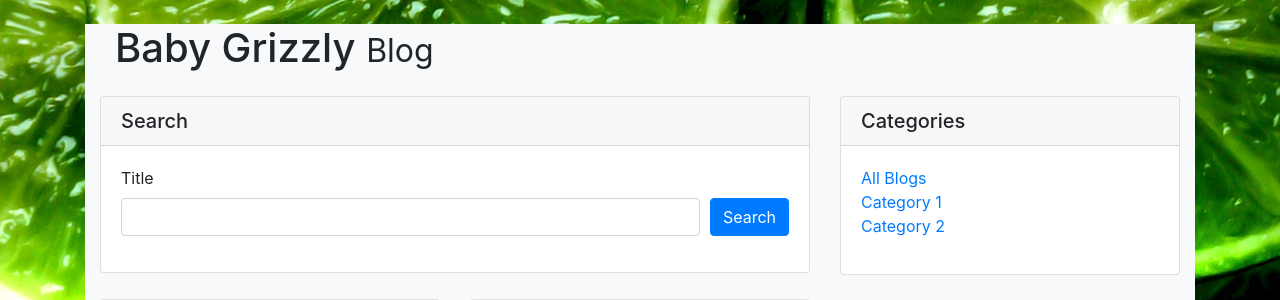
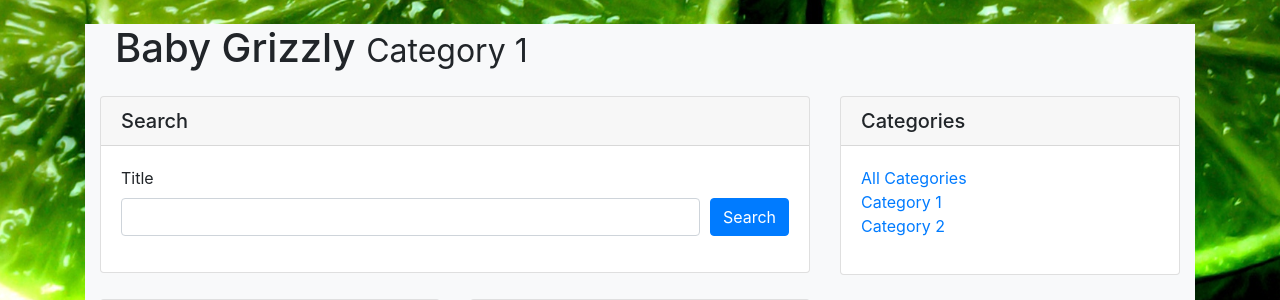
Before and after one commit to nivanovsp/babygrizz, a Django app: page /blog/category1/ in a window 1280 px wide. Shown: the part 72-372 px from the top of the page. Run offline with Django 3.2, Linux system fonts and the light colour scheme; data comes from the database, SQL or seed files in the repository; both versions use the stored data as it was after the commit; some libraries are stand-ins or nearby versions.

Commit message:
All categories added

```diff
--- a/babygrizz/urls.py
+++ b/babygrizz/urls.py
@@ -30,7 +30,8 @@ urlpatterns = [
     # Blog pages
     path('', views.home, name='home'),
     path('blog/', views.blog, name='blog'),
-    path('blog/all', views.all_blogs, name='all_blogs'),
+    path('blog/all_blogs', views.all_blogs, name='all_blogs'),
+    path('blog/all_categories', views.all_categories, name='all_categories'),
     path('blog/category1/', views.cat_one, name='cat_one'),
     path('blog/category2/', views.cat_two, name='cat_two'),
     url(r'^list$', views.all_blogs),
--- a/blog/templates/blog/base_blogs.html
+++ b/blog/templates/blog/base_blogs.html
@@ -7,12 +7,7 @@
 <!-- Page Content -->
 <div class="container-fluid bg-light">
 
-    <!-- Blog Entries Column -->
-    <div class="col-md-8">
-        <h1 class="my-4">Baby Grizzly
-            <small>Blog</small>
-        </h1>
-    </div>
+    {% block page_title %}{% endblock %}
 
     <div class="row">
         <!-- Sidebar Widgets Column -->
@@ -45,7 +40,7 @@
                         <div class="col-lg-6">
                             <ul class="list-unstyled">
                                 <li>
-                                    <a href="{% url 'all_blogs' %}">All Blogs</a>
+                                    <a href="{% url 'all_categories' %}">All Categories</a>
                                 </li>
                                 <li>
                                     <a href="{% url 'cat_one' %}">Category 1</a>
--- a/blog/templates/blog/category1.html
+++ b/blog/templates/blog/category1.html
@@ -1,4 +1,13 @@
 {% extends 'blog/base_blogs.html' %}
+
+{% block page_title %}
+<!-- Blog Entries Column -->
+<div class="col-md-8">
+    <h1 class="my-4">Baby Grizzly
+        <small>Category 1</small>
+    </h1>
+</div>
+{% endblock %}
 
 {% block blog_content %}
 
@@ -16,7 +25,7 @@
                     <h2 class="card-title">Title: {{ obj.title }}</h2>
                     <h4>Category: {{ obj.category }}</h4>
                     <p class="card-text">{{ obj.description|striptags|truncatechars:100 }}</p>
-                    <a href="#" class="btn btn-primary">Read More &rarr;</a>
+                    <a href="{% url 'detail' obj.id %}" class="btn btn-primary">Read More &rarr;</a>
                 </div>
                 <div class="card-footer text-muted">
                     Posted on {{ obj.publish|date:'M d Y' }}
@@ -31,7 +40,7 @@
     <div class="row flex-fill">
         <div class="col-sm-12">
             <div class="d-flex justify-content-around">
-                <a href="{% url 'blog' %}" class="btn btn-primary btn-lg">View All Blogs</a>
+                <a href="{% url 'all_blogs' %}" class="btn btn-primary btn-lg">View All Blogs</a>
             </div>
             <br>
         </div>
--- a/blog/templates/blog/comment_success.html
+++ b/blog/templates/blog/comment_success.html
@@ -1,4 +1,5 @@
 {% extends 'blog/base.html' %}
+
 
 {% block content %}
 
@@ -10,6 +11,7 @@
     .flex-fill {
         flex:1 1 auto;
     }
+
 
 </style>
 
@@ -30,7 +32,7 @@
                             </div>
                             <div class="card-footer text-muted">
                                 <br>
-                                <a href="{% url 'blog' %}" class="btn btn-primary">Explore More Blogs</a>
+                                <a href="{% url 'all_blogs' %}" class="btn btn-primary">Explore More Blogs</a>
                                 <br>
                             </div>
                         </div>
--- a/blog/views.py
+++ b/blog/views.py
@@ -8,10 +8,12 @@ from django.urls import reverse
 
 
 # Create your views here.
+# Home view
 def home(request):
     return render(request, 'blog/home.html')
 
 
+# Blog views
 def blog(request):
     blogs = Blog.objects.all()
     f = Filter(request.GET, queryset=Blog.objects.order_by('-publish')[:6])
@@ -22,18 +24,6 @@ def all_blogs(request):
     blogs = Blog.objects.all()
     f = Filter(request.GET, queryset=Blog.objects.all().order_by('-publish'))
     return render(request, 'blog/all_blogs.html', {'blogs': blogs, 'filter': f})
-
-
-def cat_one(request):
-    blogs = Blog.objects.all()
-    f = Filter(request.GET, queryset=Blog.objects.all().order_by('-publish'))
-    return render(request, 'blog/category1.html', {'blogs': blogs, 'filter': f})
-
-
-def cat_two(request):
-    blogs = Blog.objects.all()
-    f = Filter(request.GET, queryset=Blog.objects.all().order_by('-publish'))
-    return render(request, 'blog/category2.html', {'blogs': blogs, 'filter': f})
 
 
 def detail(request, blog_id):
@@ -62,3 +52,22 @@ def detail(request, blog_id):
 
 def comment_success(request):
     return render(request, 'blog/comment_success.html')
+
+
+# Category views
+def all_categories(request):
+    blogs = Blog.objects.all()
+    f = Filter(request.GET, queryset=Blog.objects.all().order_by('-publish'))
+    return render(request, 'blog/all_categories.html', {'blogs': blogs, 'filter': f})
+
+
+def cat_one(request):
+    blogs = Blog.objects.all()
+    f = Filter(request.GET, queryset=Blog.objects.all().order_by('-publish'))
+    return render(request, 'blog/category1.html', {'blogs': blogs, 'filter': f})
+
+
+def cat_two(request):
+    blogs = Blog.objects.all()
+    f = Filter(request.GET, queryset=Blog.objects.all().order_by('-publish'))
+    return render(request, 'blog/category2.html', {'blogs': blogs, 'filter': f})
```
Also changed, not shown: blog/templates/blog/all_blogs.html (+9 -0 lines), blog/templates/blog/all_categories.html (added, +75 -0 lines), blog/templates/blog/blog.html (+9 -0 lines), db.sqlite3, media/blog/images/20.jpg (added).
